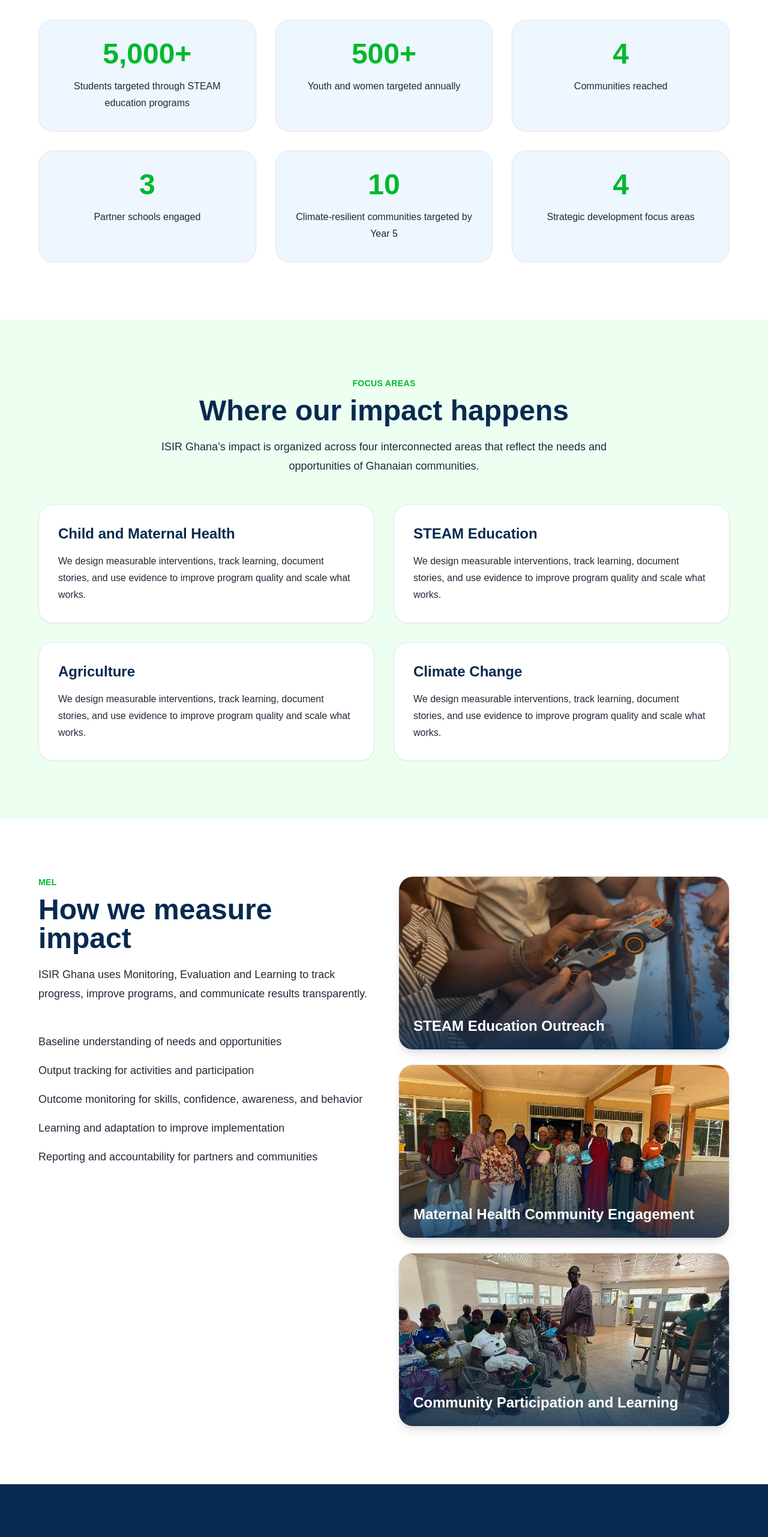
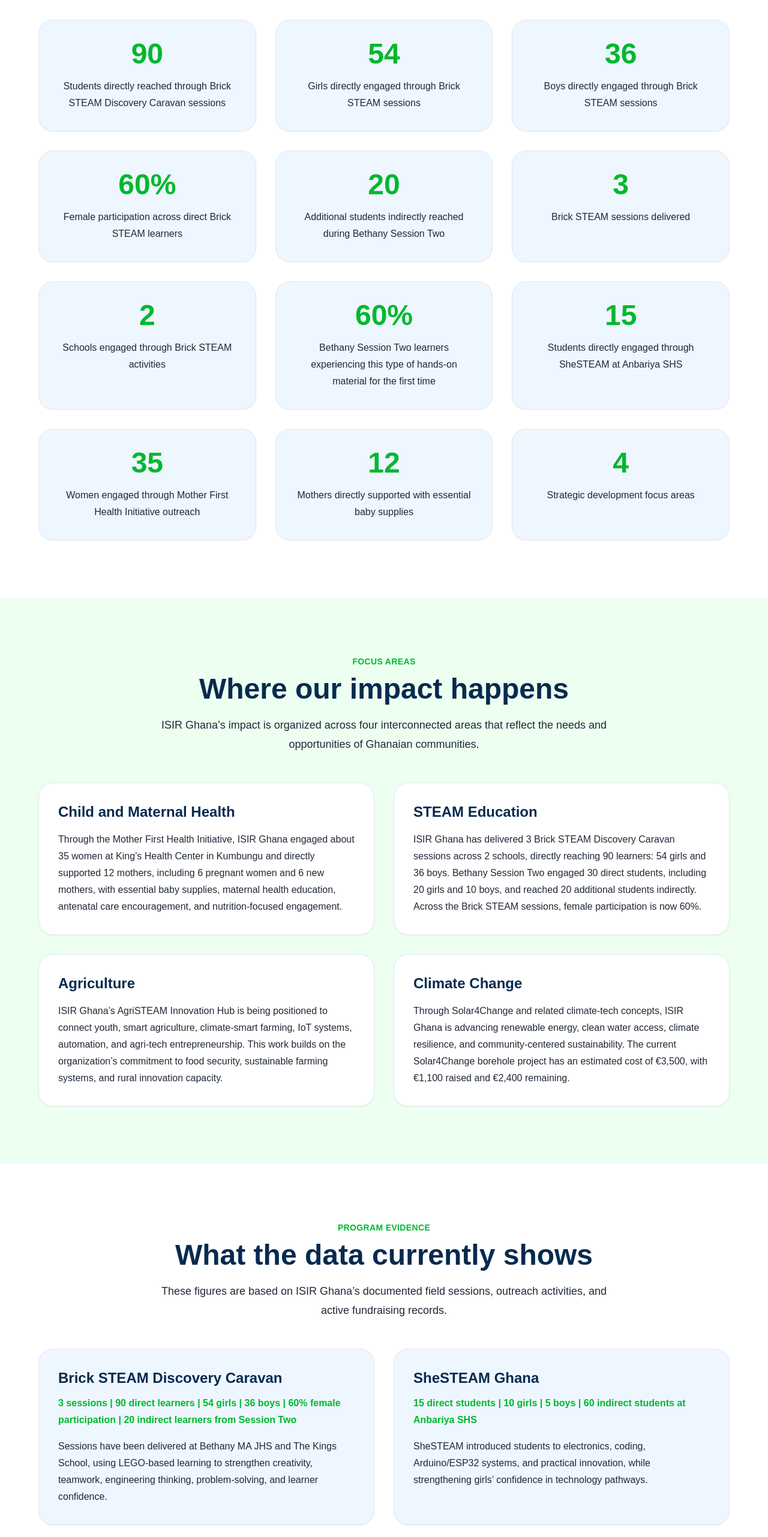
Before and after one commit to rashidasp28/isir-ghana-website, a Next.js app: page /impact in a window 1280 px wide. Shown: the part 912-3475 px from the top of the page at 60% size. Built offline with nearby package versions, Linux system fonts and the light colour scheme.

Commit message:
Update impact page with real program data

```diff
--- a/app/impact/page.tsx
+++ b/app/impact/page.tsx
@@ -5,19 +5,68 @@ import Footer from '@/components/Footer'
 import SectionHeader from '@/components/SectionHeader'
 
 const counters = [
-  ['5,000+', 'Students targeted through STEAM education programs'],
-  ['500+', 'Youth and women targeted annually'],
-  ['4', 'Communities reached'],
-  ['3', 'Partner schools engaged'],
-  ['10', 'Climate-resilient communities targeted by Year 5'],
+  ['90', 'Students directly reached through Brick STEAM Discovery Caravan sessions'],
+  ['54', 'Girls directly engaged through Brick STEAM sessions'],
+  ['36', 'Boys directly engaged through Brick STEAM sessions'],
+  ['60%', 'Female participation across direct Brick STEAM learners'],
+  ['20', 'Additional students indirectly reached during Bethany Session Two'],
+  ['3', 'Brick STEAM sessions delivered'],
+  ['2', 'Schools engaged through Brick STEAM activities'],
+  ['60%', 'Bethany Session Two learners experiencing this type of hands-on material for the first time'],
+  ['15', 'Students directly engaged through SheSTEAM at Anbariya SHS'],
+  ['35', 'Women engaged through Mother First Health Initiative outreach'],
+  ['12', 'Mothers directly supported with essential baby supplies'],
   ['4', 'Strategic development focus areas'],
 ]
 
 const areas = [
-  'Child and Maternal Health',
-  'STEAM Education',
-  'Agriculture',
-  'Climate Change',
+  {
+    title: 'Child and Maternal Health',
+    description:
+      'Through the Mother First Health Initiative, ISIR Ghana engaged about 35 women at King’s Health Center in Kumbungu and directly supported 12 mothers, including 6 pregnant women and 6 new mothers, with essential baby supplies, maternal health education, antenatal care encouragement, and nutrition-focused engagement.',
+  },
+  {
+    title: 'STEAM Education',
+    description:
+      'ISIR Ghana has delivered 3 Brick STEAM Discovery Caravan sessions across 2 schools, directly reaching 90 learners: 54 girls and 36 boys. Bethany Session Two engaged 30 direct students, including 20 girls and 10 boys, and reached 20 additional students indirectly. Across the Brick STEAM sessions, female participation is now 60%.',
+  },
+  {
+    title: 'Agriculture',
+    description:
+      'ISIR Ghana’s AgriSTEAM Innovation Hub is being positioned to connect youth, smart agriculture, climate-smart farming, IoT systems, automation, and agri-tech entrepreneurship. This work builds on the organization’s commitment to food security, sustainable farming systems, and rural innovation capacity.',
+  },
+  {
+    title: 'Climate Change',
+    description:
+      'Through Solar4Change and related climate-tech concepts, ISIR Ghana is advancing renewable energy, clean water access, climate resilience, and community-centered sustainability. The current Solar4Change borehole project has an estimated cost of €3,500, with €1,100 raised and €2,400 remaining.',
+  },
+]
+
+const programEvidence = [
+  {
+    title: 'Brick STEAM Discovery Caravan',
+    metrics: '3 sessions | 90 direct learners | 54 girls | 36 boys | 60% female participation | 20 indirect learners from Session Two',
+    description:
+      'Sessions have been delivered at Bethany MA JHS and The Kings School, using LEGO-based learning to strengthen creativity, teamwork, engineering thinking, problem-solving, and learner confidence.',
+  },
+  {
+    title: 'SheSTEAM Ghana',
+    metrics: '15 direct students | 10 girls | 5 boys | 60 indirect students at Anbariya SHS',
+    description:
+      'SheSTEAM introduced students to electronics, coding, Arduino/ESP32 systems, and practical innovation, while strengthening girls’ confidence in technology pathways.',
+  },
+  {
+    title: 'Mother First Health Initiative',
+    metrics: '35 women engaged | 12 mothers directly supported | 6 pregnant women | 6 new mothers',
+    description:
+      'The initiative supported maternal health education, antenatal care encouragement, nutrition awareness, and practical support at King’s Health Center in Kumbungu.',
+  },
+  {
+    title: 'Solar4Change Initiative',
+    metrics: '€3,500 estimated project cost | €1,100 raised | €2,400 remaining',
+    description:
+      'Solar4Change supports sustainable clean water access using solar-powered infrastructure to strengthen health, dignity, and climate resilience in underserved communities.',
+  },
 ]
 
 const impactVisuals = [
@@ -77,10 +126,30 @@ export default function ImpactPage() {
           />
           <div className="grid md:grid-cols-2 gap-8">
             {areas.map((area) => (
-              <div key={area} className="bg-white rounded-3xl p-8 shadow-sm border border-softGray">
-                <h3 className="text-2xl font-bold text-darkNavy mb-4">{area}</h3>
-                <p className="text-charcoal leading-7">We design measurable interventions, track learning, document stories, and use evidence to improve program quality and scale what works.</p>
+              <div key={area.title} className="bg-white rounded-3xl p-8 shadow-sm border border-softGray">
+                <h3 className="text-2xl font-bold text-darkNavy mb-4">{area.title}</h3>
+                <p className="text-charcoal leading-7">{area.description}</p>
               </div>
+            ))}
+          </div>
+        </div>
+      </section>
+
+      <section className="py-24 bg-white">
+        <div className="container-width">
+          <SectionHeader
+            eyebrow="Program Evidence"
+            title="What the data currently shows"
+            description="These figures are based on ISIR Ghana’s documented field sessions, outreach activities, and active fundraising records."
+            center
+          />
+          <div className="grid md:grid-cols-2 gap-8">
+            {programEvidence.map((item) => (
+              <article key={item.title} className="bg-lightBlue rounded-3xl p-8 border border-softGray shadow-sm">
+                <h3 className="text-2xl font-bold text-darkNavy mb-3">{item.title}</h3>
+                <p className="text-primaryGreen font-semibold leading-7 mb-4">{item.metrics}</p>
+                <p className="text-charcoal leading-7">{item.description}</p>
+              </article>
             ))}
           </div>
         </div>
@@ -95,11 +164,13 @@ export default function ImpactPage() {
               description="ISIR Ghana uses Monitoring, Evaluation and Learning to track progress, improve programs, and communicate results transparently."
             />
             <ul className="space-y-4 text-charcoal text-lg leading-8">
-              <li>Baseline understanding of needs and opportunities</li>
-              <li>Output tracking for activities and participation</li>
-              <li>Outcome monitoring for skills, confidence, awareness, and behavior</li>
+              <li>Direct and indirect participant counts by session and program</li>
+              <li>Gender-disaggregated participation data, including female participation rates</li>
+              <li>School and community engagement records</li>
+              <li>Output tracking for activities, materials used, and projects completed</li>
+              <li>Outcome monitoring for skills, confidence, awareness, teamwork, and behavior change</li>
               <li>Learning and adaptation to improve implementation</li>
-              <li>Reporting and accountability for partners and communities</li>
+              <li>Reporting and accountability for partners, donors, schools, and communities</li>
             </ul>
           </div>
 
```
